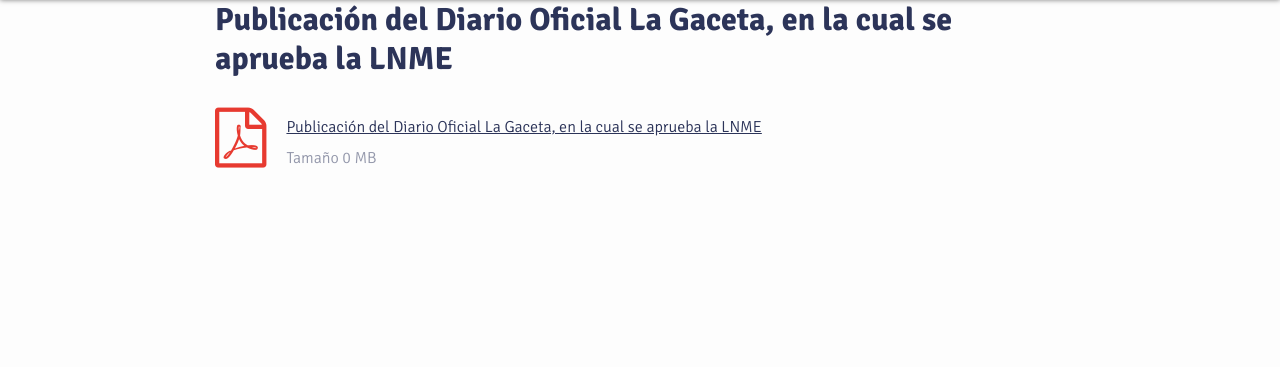
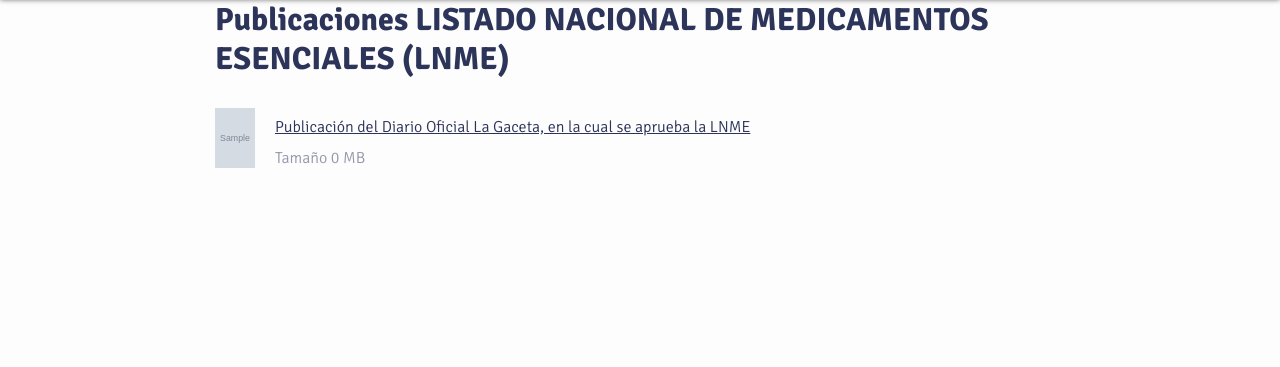
Before and after one commit to hatwhite89/ops, a Django app: template templates/archivos.html in a window 1280 px wide. Shown: the part 90-457 px from the top of the page. Run offline with Django 3.2, Linux system fonts and the light colour scheme; the template is opened without the code that fills it: most values are stand-ins (such as "Sample title", 1, 10 or a date in 2020); grey boxes marked "Sample" are stand-in pictures; some libraries are stand-ins or nearby versions.

Commit message:
jueves Clara

```diff
--- a/templates/archivos.html
+++ b/templates/archivos.html
@@ -25,12 +25,12 @@
 
             <div class=" embed-container">
 
-       <h2>Publicación del Diario Oficial La Gaceta, en la cual se aprueba la LNME</h2>
+       <h2>Publicaciones LISTADO NACIONAL DE MEDICAMENTOS ESENCIALES (LNME)</h2>
                 <ul class="documents without-margin-bottom">
 
                     <li class="document document-pdf">
 {% for item in lista_gaceta %}
-                        <i class="fa fa-file-pdf-o"></i>
+                        <i class=""><img height="60" width="40" src="/media/{{ item.imagen_vista_previa }}"></i>
 
                         <a href="/media/{{ item.archivo}}">Publicación del Diario Oficial La Gaceta, en la cual se aprueba la LNME</a>
                         <span id="mb"></span>
```
